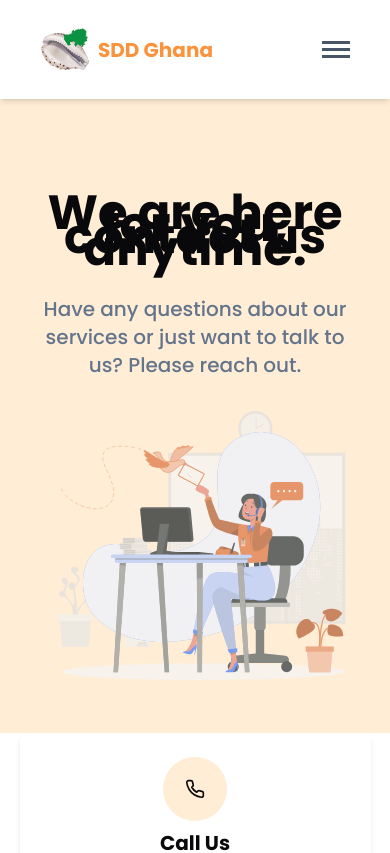
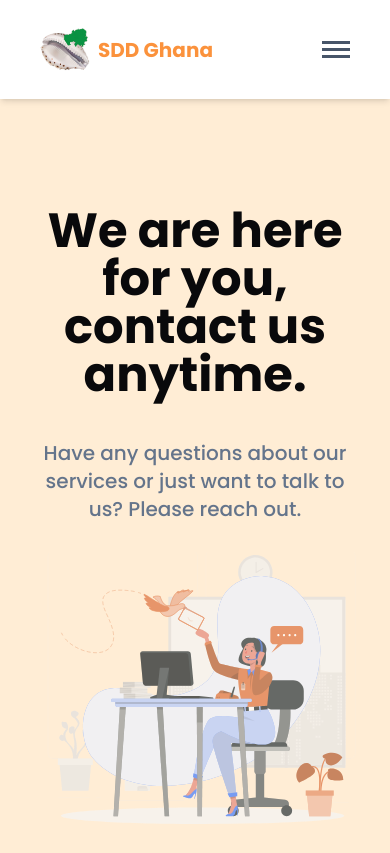
Before and after one commit to Vandapal/ssdghana-rebranded, a Next.js app: page /contact in a window 390 px wide. Shown: the top 853 px of the page. Built offline with nearby package versions, Linux system fonts and the light colour scheme.

Commit message:
Fixed contact page bug
Fixed problem with line height of header text on mobile view

```diff
--- a/src/app/contact/page.tsx
+++ b/src/app/contact/page.tsx
@@ -26,7 +26,7 @@ export default function ContactPage() {
       {/* Contact */}
       <div className="bg-orange-100 px-5 pt-7 w-full flex flex-col items-center lg:flex-row isolate lg:items-start lg:justify-start">
         <div className="flex flex-col items-center justify-center gap-10 mx-5 mt-20 lg:items-start lg:ml-24">
-          <h1 className="text-5xl font-black text-center lg:text-6xl lg:text-left lg:w-[70%] leading-3">
+          <h1 className="text-5xl font-black text-center lg:text-6xl lg:text-left lg:w-[70%]">
             We are here for you, contact us anytime.
           </h1>
           <p className="text-xl text-center text-slate-500 md:w-[70%] lg:w-[70%] lg:text-xl lg:text-left">
```
